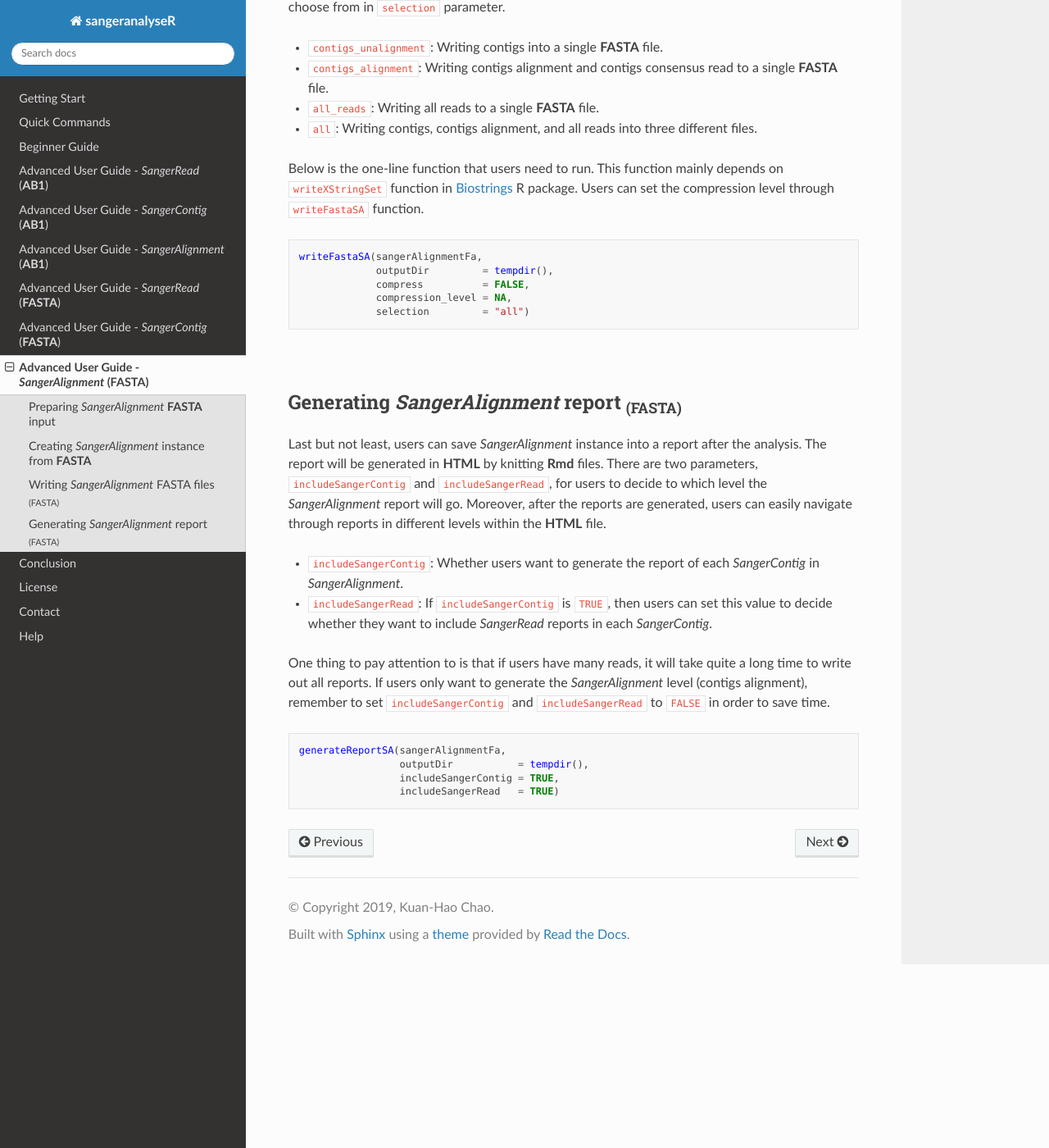
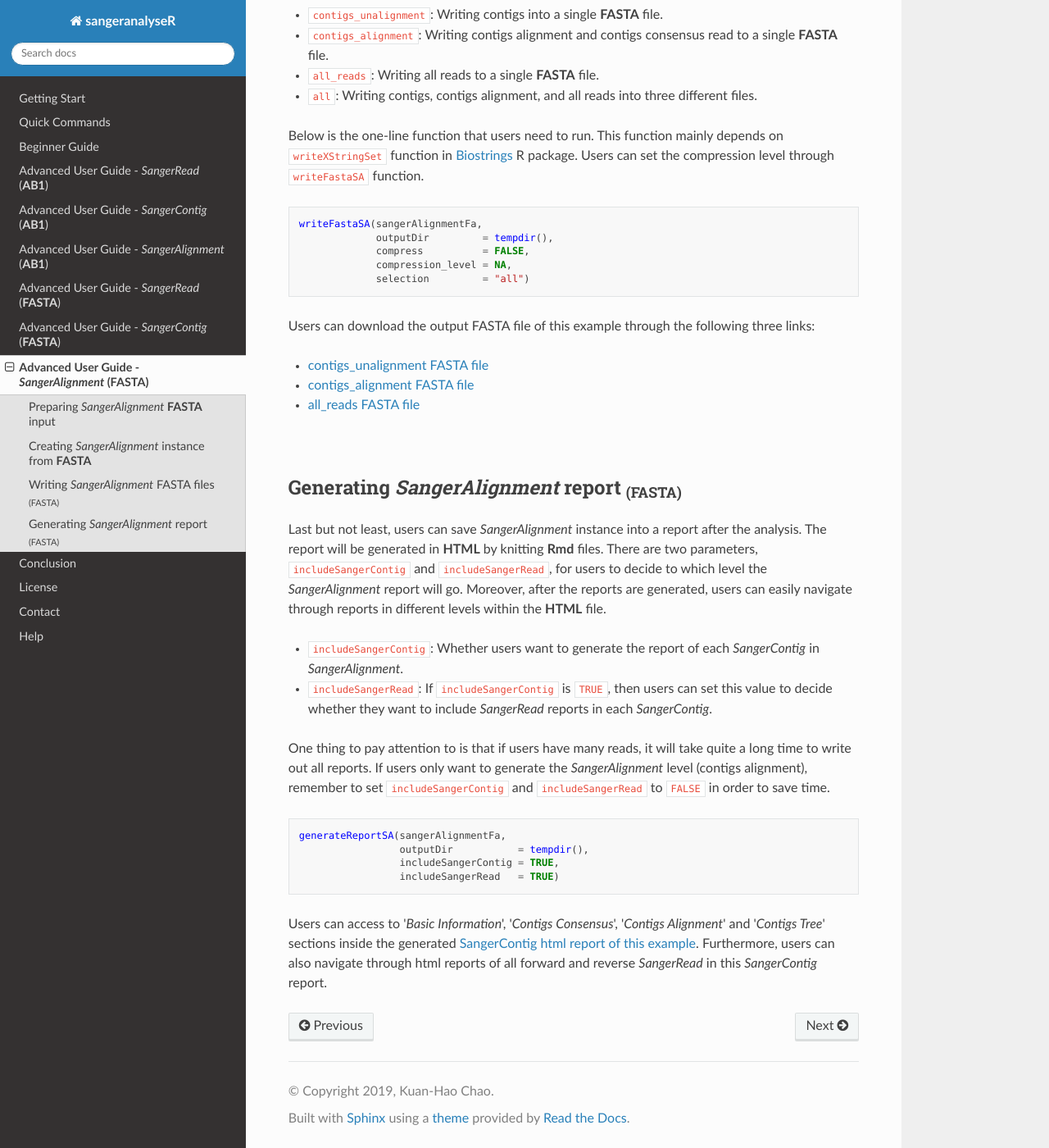
Before and after one commit to roblanf/sangeranalyseR, a Sphinx documentation site: the page built from docs/source/content/advance_user_SangerAlignment_fasta.rst, in a window 1280 px wide and 1400 px high, scrolled down 3339 px. Shown: the whole window at 82% size. Built offline with Sphinx 7.4.7 and the Read the Docs theme 2.0.0, drawn with Linux system fonts in a browser that asks for light colours; some of the changed text lies outside the part shown.

Commit message:
Update docs/source/content/advance_user_SangerAlignment_ab1.rst and docs/source/content/advance_user_SangerAlignment_fasta.rst

```diff
--- a/docs/source/content/advance_user_SangerAlignment_fasta.rst
+++ b/docs/source/content/advance_user_SangerAlignment_fasta.rst
@@ -32,9 +32,7 @@ There are three parameters, :code:`fastaFileName`, :code:`suffixForwardRegExp`,
   * :code:`suffixReverseRegExp`: The value of this parameter is a regular expression that matches all filenames in reverse direction. :code:`grepl` function in R is used to select reverse reads from all **FASTA** files.
 
 
-No doubt read names in the original **FASTA** file will not follow the naming regulation; however, it is highly not recommended to change the name directly in the raw **FASTA** file. Therefore, we provide a feature to let users do read names mapping conversion by a **CSV** file showed in :ref:`Figure_2<SangerAlignment_read_names_conversion>`.
-
-The first column is "original_read_name" which are the read names in the raw **FASTA** file, and the second column is "analysis_read_name" which are the read names that follow the naming regulation. The read names will be mapped onto the names in "original_read_name" without changing the raw **FASTA** file. :code:`namesConversionCSV` is the parameter that stores the path to this **CSV** file.
+No doubt read names in the original **FASTA** file will not follow the naming regulation; however, it is highly not recommended to change the name directly in the raw **FASTA** file. Therefore, we provide a feature to let users do read names mapping conversion by a **CSV** file showed in :ref:`Figure_2<SangerAlignment_read_names_conversion>`. The first column is "original_read_name" which are the read names in the raw **FASTA** file, and the second column is "analysis_read_name" which are the read names that follow the naming regulation. The read names will be mapped onto the names in "original_read_name" without changing the raw **FASTA** file. :code:`namesConversionCSV` is the parameter that stores the path to this **CSV** file.
 
 .. _SangerAlignment_read_names_conversion:
 .. figure::  ../image/SangerAlignment_read_names_conversion.png
@@ -105,6 +103,12 @@ Below is the one-line function that users need to run. This function mainly depe
                 compression_level = NA,
                 selection         = "all")
 
+Users can download the output FASTA file of this example through the following three links:
+
+* `contigs_unalignment FASTA file <https://howardchao.github.io/sangeranalyseR_report/SangerAlignment/FASTA/Sanger_contigs_unalignment.fa>`_
+* `contigs_alignment FASTA file <https://howardchao.github.io/sangeranalyseR_report/SangerAlignment/FASTA/Sanger_contigs_alignment.fa>`_
+* `all_reads FASTA file <https://howardchao.github.io/sangeranalyseR_report/SangerAlignment/FASTA/Sanger_all_trimmed_reads.fa>`_
+
 |
 
 Generating *SangerAlignment* report :sub:`(FASTA)`
@@ -122,3 +126,5 @@ One thing to pay attention to is that if users have many reads, it will take qui
                     outputDir           = tempdir(),
                     includeSangerContig = TRUE,
                     includeSangerRead   = TRUE)
+
+Users can access to '*Basic Information*', '*Contigs Consensus*', '*Contigs Alignment*' and '*Contigs Tree*' sections inside the generated `SangerContig html report of this example <https://howardchao.github.io/sangeranalyseR_report/SangerAlignment/FASTA/SangerAlignment/SangerAlignment_Report.html>`_. Furthermore, users can also navigate through html reports of all forward and reverse *SangerRead* in this *SangerContig* report.
```
Also changed, not shown: docs/source/content/advance_user_SangerAlignment_ab1.rst (+8 -0 lines), docs/source/image/SangerAlignment_read_names_conversion.png, 4 other files.
